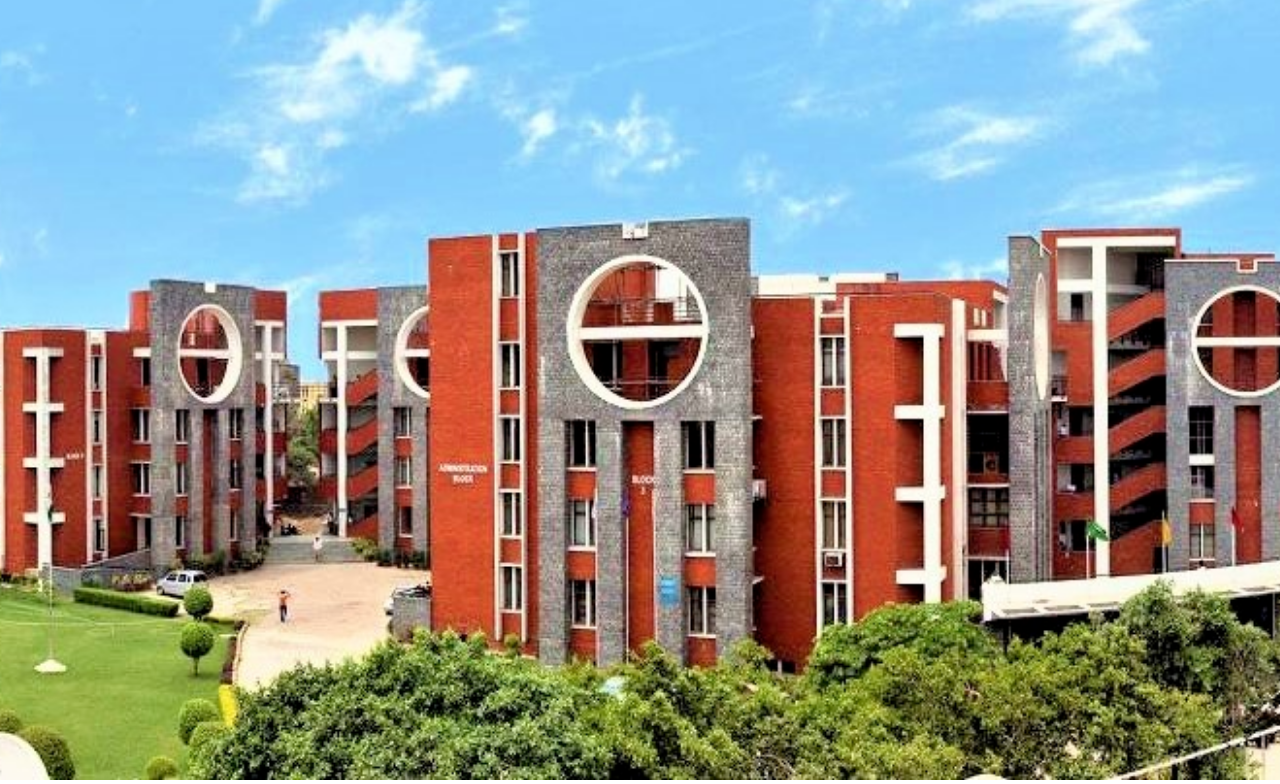
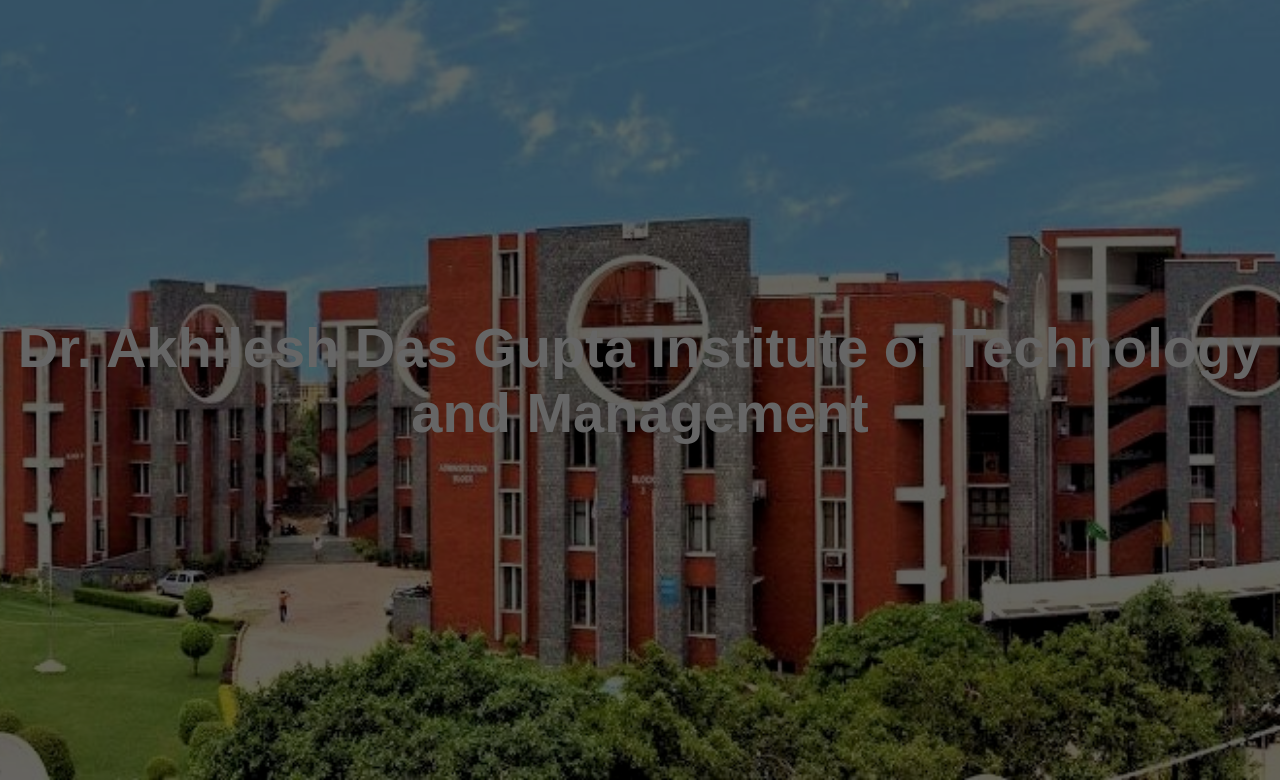
Before and after one commit to uditkatyal/college_website, a plain HTML site: page index.html in a window 1280 px wide. Shown: the part 80-864 px from the top of the page. Drawn offline with Linux system fonts and the light colour scheme.

Commit message:
image set

```diff
--- a/css/style.css
+++ b/css/style.css
@@ -54,9 +54,16 @@
 
   /* background-color: #; */
 }
-#content_container {
+/* #content_container {
   position: relative;
   top: 0;
+  text-align: center;
+  color: white;
+}
+.centred{
+  position: absolute;
+  bottom: auto;
+
 }
 
 #college-img {
@@ -67,4 +74,37 @@
   width: 100%;
   height: 100vh;
   object-fit: cover;
+} */
+.container {
+  position: relative;
+  text-align: center;
+  color: Black;
+  background-image: url(/college_website/assets/img1.png);
+  height: 100vh;
+  background-repeat: no-repeat;
+  background-size: cover;
+  background-position: center;
+  display: flex;
+  justify-content: center;
+  align-items: center;
+  /* background-color: rgba(0,0,0,0.5); */
 }
+.centered {
+  opacity: 50%;
+  height: 100%;
+
+}
+#color-overlay {
+  position: absolute;
+  top: 0;
+  left: 0;
+  width: 100%;
+  height: 100%;
+  background-color: black;
+  opacity: 0.6;
+}
+#clg-name{
+  font-size: 3.5rem;
+  color: white;
+
+}
--- a/index.html
+++ b/index.html
@@ -52,11 +52,22 @@
       </ul>
     </div>
 
-    <div id="content-container">
-      <div id="college-img">
-        <img id="img-slider" src="assets/img1.png" alt="" />
-        <div class="overlay"></div>
-      </div>
+    <!-- <div id="content-container">
+      <img id="img-slider" src="assets/img1.png" alt="" />
+      <!-- <div id="college-img"> -->
+        <!-- <h1 id="clg-name">Dr. Akhilesh Das Gupta institute of Technology and Management</h1> -->
+        <!-- <div class="overlay"></div> -->
+      <!-- </div> -->
+      <!-- <div class="centred">Dr. Akhilesh Das Gupta institute of Technology and Management</div> -->
+    <!-- </div> -->
+
+    <div style="position: relative;">
+    <div class="container">
+      <!-- <img src="assets/img1.png" alt="clg-image" style="width: 100%;"> -->
+      <div class="centred">
+        <h1 id="clg-name">Dr. Akhilesh Das Gupta Institute of Technology and Management</h1></div>
+    </div>
+    <div id="color-overlay"></div>
     </div>
   </body>
 </html>
```
